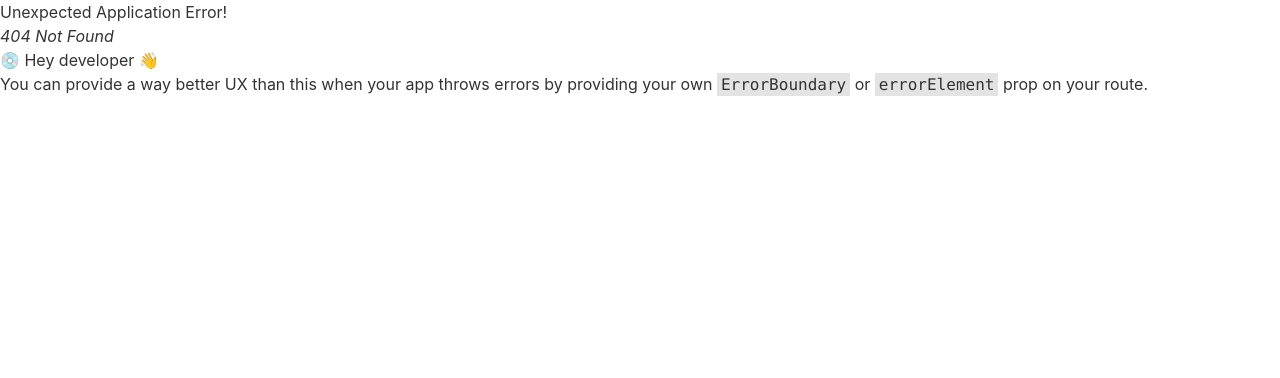
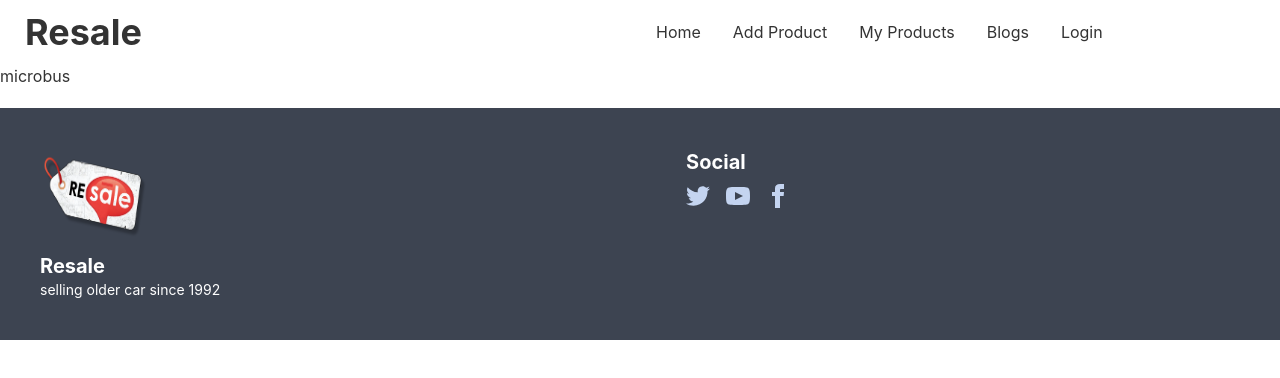
Before and after one commit to Adhoc123/resale-client, a React (Create React App) app: page /microbus in a window 1280 px wide. Before the commit this address had no page. Shown: the top 378 px of the page. Built offline with nearby package versions, Linux system fonts and the light colour scheme.

Commit message:
added route

```diff
--- a/src/Pages/Home/Categories/Categories.js
+++ b/src/Pages/Home/Categories/Categories.js
@@ -6,9 +6,9 @@
         <div className='mx-5'>
             <h2 className='text-3xl  mb-5 font-bold'>Select Your Category</h2>
             <div className='grid grid-cols-1 gap-4 md:grid-cols-2 lg:flex justify-around'>
-                <Link to='/microbus'><button className='w-96 text-white btn btn-secondary'>Microbus</button></Link>
-                <Link to='/luxurycar'><button className='w-96 text-white btn btn-secondary'>Luxury Car</button></Link>
-                <Link to='/electriccar'><button className='w-96 text-white btn btn-secondary'>Electic Car</button></Link>
+                <Link to='/microbus'><button className='w-96 h-24 text-white btn btn-secondary'>Microbus</button></Link>
+                <Link to='/luxurycar'><button className='w-96 h-24 text-white btn btn-secondary'>Luxury Car</button></Link>
+                <Link to='/electriccar'><button className='w-96 h-24 text-white btn btn-secondary'>Electric Car</button></Link>
             </div>
 
         </div>
--- /dev/null
+++ b/src/Pages/Home/Categories/ElectricCar/ElectricCar.js
@@ -0,0 +1,11 @@
+import React from 'react';
+
+const ElectricCar = () => {
+    return (
+        <div>
+            electriccar
+        </div>
+    );
+};
+
+export default ElectricCar;
--- /dev/null
+++ b/src/Pages/Home/Categories/LuxuryCar/LuxuryCar.js
@@ -0,0 +1,11 @@
+import React from 'react';
+
+const LuxuryCar = () => {
+    return (
+        <div>
+            luxurycar
+        </div>
+    );
+};
+
+export default LuxuryCar;
--- /dev/null
+++ b/src/Pages/Home/Categories/Mircrobus/Microbus.js
@@ -0,0 +1,11 @@
+import React from 'react';
+
+const Microbus = () => {
+    return (
+        <div>
+            microbus
+        </div>
+    );
+};
+
+export default Microbus;
--- a/src/Pages/Shared/Footer/Footer.js
+++ b/src/Pages/Shared/Footer/Footer.js
@@ -1,10 +1,21 @@
 import React from 'react';
-
+import Banner from '../../../assets/banner.png';
 const Footer = () => {
     return (
-        <div>
-            footer
-        </div>
+        <footer className="footer p-10 bg-neutral text-neutral-content mt-5">
+            <div>
+                <img src={Banner} className='w-28 h-24' alt=''/>
+                <p className='text-white'><span className='font-bold text-xl'>Resale</span><br />selling older car since 1992</p>
+            </div>
+            <div>
+                <span className="font-bold text-xl text-white">Social</span>
+                <div className="grid grid-flow-col gap-4">
+                    <a><svg xmlns="http://www.w3.org/2000/svg" width="24" height="24" viewBox="0 0 24 24" className="fill-current"><path d="M24 4.557c-.883.392-1.832.656-2.828.775 1.017-.609 1.798-1.574 2.165-2.724-.951.564-2.005.974-3.127 1.195-.897-.957-2.178-1.555-3.594-1.555-3.179 0-5.515 2.966-4.797 6.045-4.091-.205-7.719-2.165-10.148-5.144-1.29 2.213-.669 5.108 1.523 6.574-.806-.026-1.566-.247-2.229-.616-.054 2.281 1.581 4.415 3.949 4.89-.693.188-1.452.232-2.224.084.626 1.956 2.444 3.379 4.6 3.419-2.07 1.623-4.678 2.348-7.29 2.04 2.179 1.397 4.768 2.212 7.548 2.212 9.142 0 14.307-7.721 13.995-14.646.962-.695 1.797-1.562 2.457-2.549z"></path></svg></a>
+                    <a><svg xmlns="http://www.w3.org/2000/svg" width="24" height="24" viewBox="0 0 24 24" className="fill-current"><path d="M19.615 3.184c-3.604-.246-11.631-.245-15.23 0-3.897.266-4.356 2.62-4.385 8.816.029 6.185.484 8.549 4.385 8.816 3.6.245 11.626.246 15.23 0 3.897-.266 4.356-2.62 4.385-8.816-.029-6.185-.484-8.549-4.385-8.816zm-10.615 12.816v-8l8 3.993-8 4.007z"></path></svg></a>
+                    <a><svg xmlns="http://www.w3.org/2000/svg" width="24" height="24" viewBox="0 0 24 24" className="fill-current"><path d="M9 8h-3v4h3v12h5v-12h3.642l.358-4h-4v-1.667c0-.955.192-1.333 1.115-1.333h2.885v-5h-3.808c-3.596 0-5.192 1.583-5.192 4.615v3.385z"></path></svg></a>
+                </div>
+            </div>
+        </footer>
     );
 };
 
--- a/src/Pages/Shared/Navbar/Navbar.js
+++ b/src/Pages/Shared/Navbar/Navbar.js
@@ -20,7 +20,7 @@
                         {menuItems}
                     </ul>
                 </div>
-                <Link to='/' className="btn btn-ghost normal-case text-xl">Resale</Link>
+                <Link to='/' className="btn btn-ghost normal-case text-4xl font-bold">Resale</Link>
             </div>
             <div className="navbar-center hidden lg:flex">
                 <ul className="menu menu-horizontal p-0">
--- a/src/Routes/Routes/Routes.js
+++ b/src/Routes/Routes/Routes.js
@@ -1,5 +1,6 @@
 import { createBrowserRouter } from "react-router-dom";
 import Main from "../../Layout/Main";
+import Microbus from "../../Pages/Home/Categories/Mircrobus/Microbus";
 import Home from "../../Pages/Home/Home/Home";
 import Login from "../../Pages/Login/Login";
 
@@ -16,6 +17,10 @@
                 path: '/login',
                 element: <Login></Login>
             },
+            {
+                path: '/microbus',
+                element: <Microbus></Microbus>
+            }
         ]
     }
 ])
```
